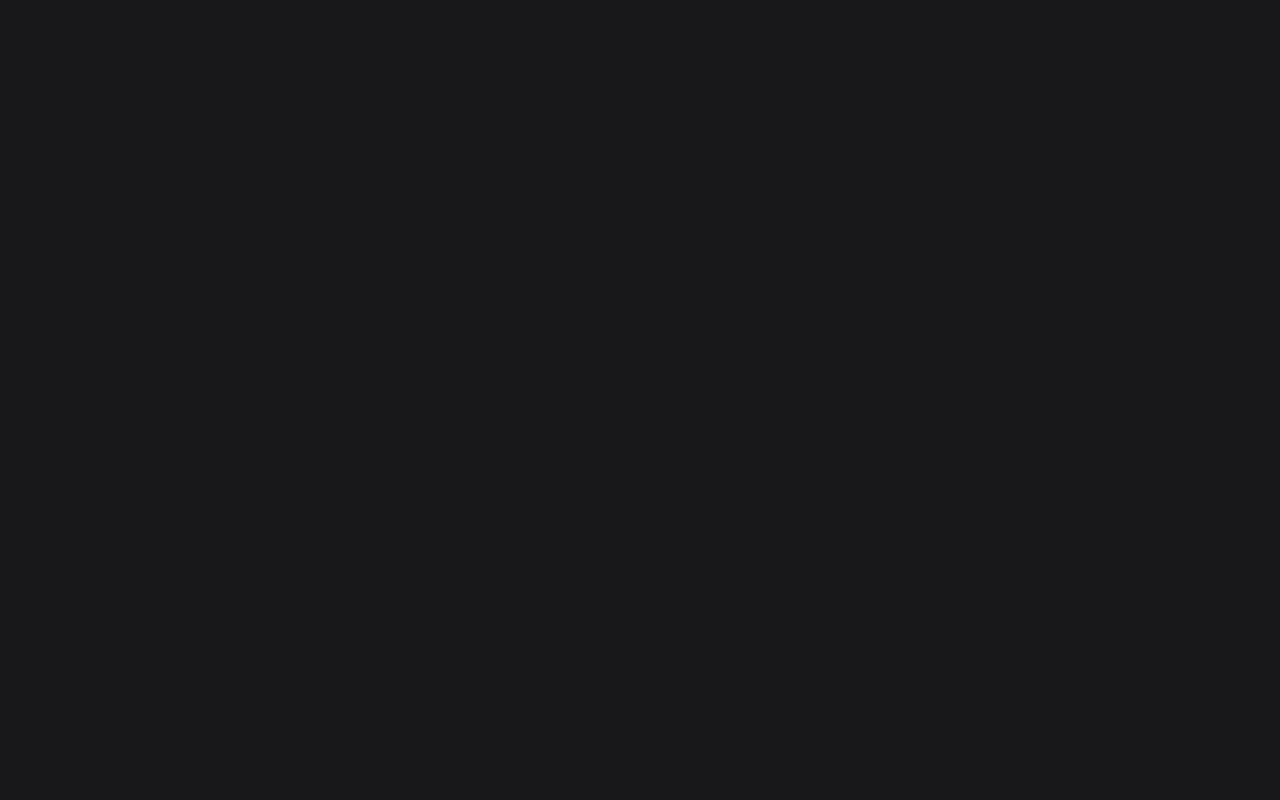
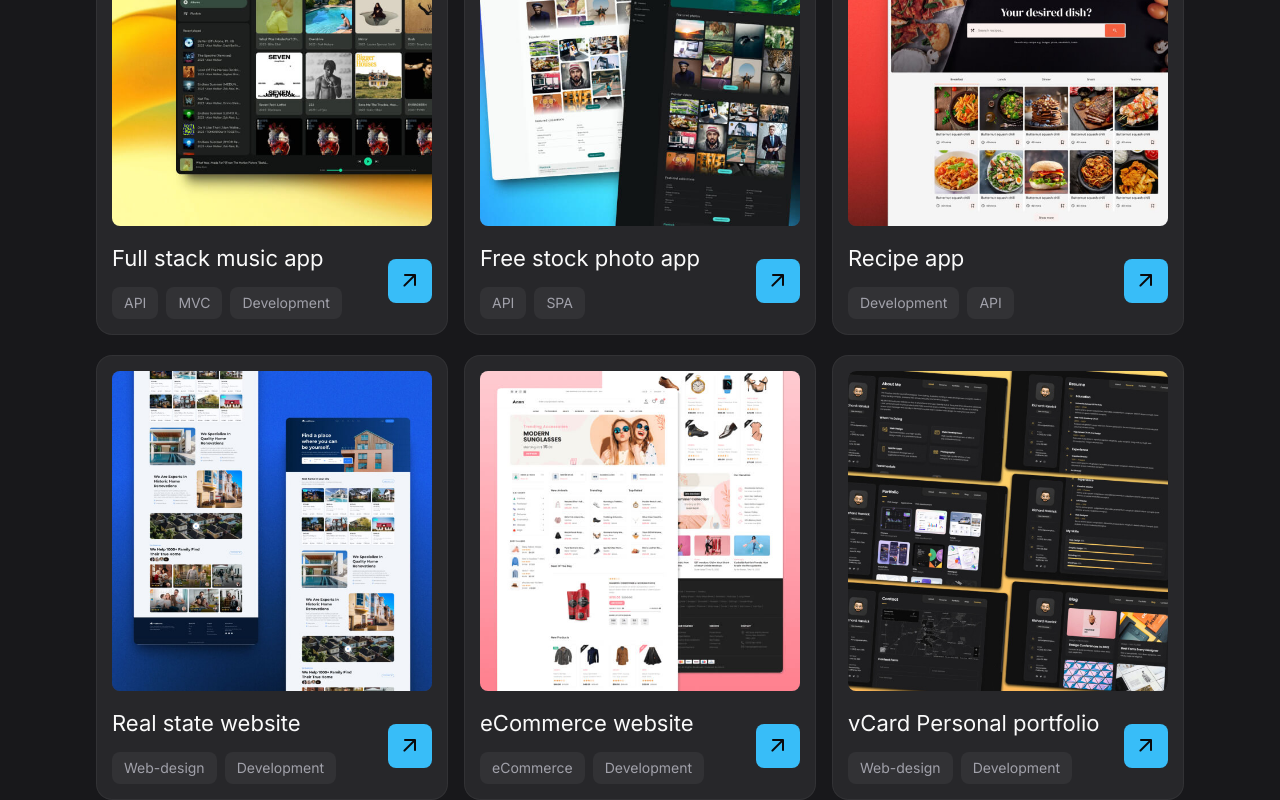
Before and after one commit to AQodS/new-portofolio, a React (Vite) app: page / in a window 1280 px wide. Shown: the part 1901-2701 px from the top of the page. Before the commit the page ends 1586 px from the top, so only its background shows below. Built offline with nearby package versions, Linux system fonts and the light colour scheme.

Commit message:
feat: work

```diff
--- a/src/App.jsx
+++ b/src/App.jsx
@@ -2,6 +2,7 @@
 import Hero from "./components/Hero";
 import About from "./components/About";
 import Skills from "./components/Skills";
+import Work from "./components/Work";
 
 const App = () => {
   return (
@@ -11,6 +12,7 @@
         <Hero />
         <About />
         <Skills />
+        <Work />
       </main>
     </>
   );
--- /dev/null
+++ b/src/components/ProjectCard.jsx
@@ -0,0 +1,67 @@
+import PropTypes from "prop-types"
+
+const ProjectCard = ({
+  imgSrc,
+  title,
+  tags,
+  projectLink,
+  classes
+}) => {
+  return (
+    <div className={"relative p-4 rounded-2xl bg-zinc-800 hover:bg-zinc-700/50 active:bg-zinc-700/60 ring-1 ring-inset ring-zinc-50/5 transition-colors " + classes}>
+      <figure className="img-box aspect-square rounded-lg mb-4">
+        <img
+          src={imgSrc}
+          alt={title}
+          loading="lazy"
+          className="img-cover"
+        />
+      </figure>
+
+      <div className="flex items-center justify-between gap-4">
+        <div>
+          <h3 className="title-1 mb-3">
+            {title}
+          </h3>
+
+          <div className="flex flex-wrap items-center gap-2">
+            {tags.map((label, key) => (
+              <span
+                key={key}
+                className="h-8 text-sm text-zinc-400 bg-zinc-50/5 grid items-center px-3 rounded-lg"
+              >
+                {label}
+              </span>
+            ))}
+          </div>
+        </div>
+
+        <div className="w-11 h-11 rounded-lg grid place-items-center bg-sky-400 text-zinc-950 shrink-0">
+          <span
+            className="material-symbols-rounded"
+            aria-hidden="true"
+          >
+            arrow_outward
+          </span>
+        </div>
+      </div>
+
+      <a
+        href={projectLink}
+        target="_blank"
+        className="absloute inset-0"
+      ></a>
+
+    </div>
+  )
+}
+
+ProjectCard.propTypes = {
+  imgSrc: PropTypes.string.isRequired,
+  title: PropTypes.string.isRequired,
+  tags: PropTypes.array.isRequired,
+  projectLink: PropTypes.string,
+  classes: PropTypes.string,
+}
+
+export default ProjectCard
--- /dev/null
+++ b/src/components/Work.jsx
@@ -0,0 +1,64 @@
+import ProjectCard from "./ProjectCard";
+
+const works = [
+  {
+    imgSrc: "/images/project-1.jpg",
+    title: "Full stack music app",
+    tags: ["API", "MVC", "Development"],
+    projectLink: "https://musify-5al0.onrender.com/",
+  },
+  {
+    imgSrc: "/images/project-2.jpg",
+    title: "Free stock photo app",
+    tags: ["API", "SPA"],
+    projectLink: "https://pixstock-official.vercel.app/",
+  },
+  {
+    imgSrc: "/images/project-3.jpg",
+    title: "Recipe app",
+    tags: ["Development", "API"],
+    projectLink: "",
+  },
+  {
+    imgSrc: "/images/project-4.jpg",
+    title: "Real state website",
+    tags: ["Web-design", "Development"],
+    projectLink: "https://github.com/codewithsadee-org/wealthome",
+  },
+  {
+    imgSrc: "/images/project-5.jpg",
+    title: "eCommerce website",
+    tags: ["eCommerce", "Development"],
+    projectLink: "https://github.com/codewithsadee/anon-ecommerce-website",
+  },
+  {
+    imgSrc: "/images/project-6.jpg",
+    title: "vCard Personal portfolio",
+    tags: ["Web-design", "Development"],
+    projectLink: "https://github.com/codewithsadee/vcard-personal-portfolio",
+  },
+];
+
+const Work = () => {
+  return (
+    <section id="work" className="section">
+      <div className="container">
+        <h2 className="headline-2 mb-8">My portfolio highlights</h2>
+
+        <div className="grid gap-x-4 gap-y-5 grid-cols-[repeat(auto-fill,_minmax(280px,_1fr))]">
+          {works.map(({ imgSrc, title, tags, projectLink }, key) => (
+            <ProjectCard
+              key={key}
+              imgSrc={imgSrc}
+              title={title}
+              tags={tags}
+              projectLink={projectLink}
+            />
+          ))}
+        </div>
+      </div>
+    </section>
+  );
+};
+
+export default Work;
--- a/src/index.css
+++ b/src/index.css
@@ -32,6 +32,10 @@
 
 .headline-2 {
   @apply text-3xl lg:text-4xl lg:leading-tight font-semibold;
+}
+
+.title-1 {
+  @apply text-[22px] font-normal;
 }
 
 /* --------------------------------- *\
```
